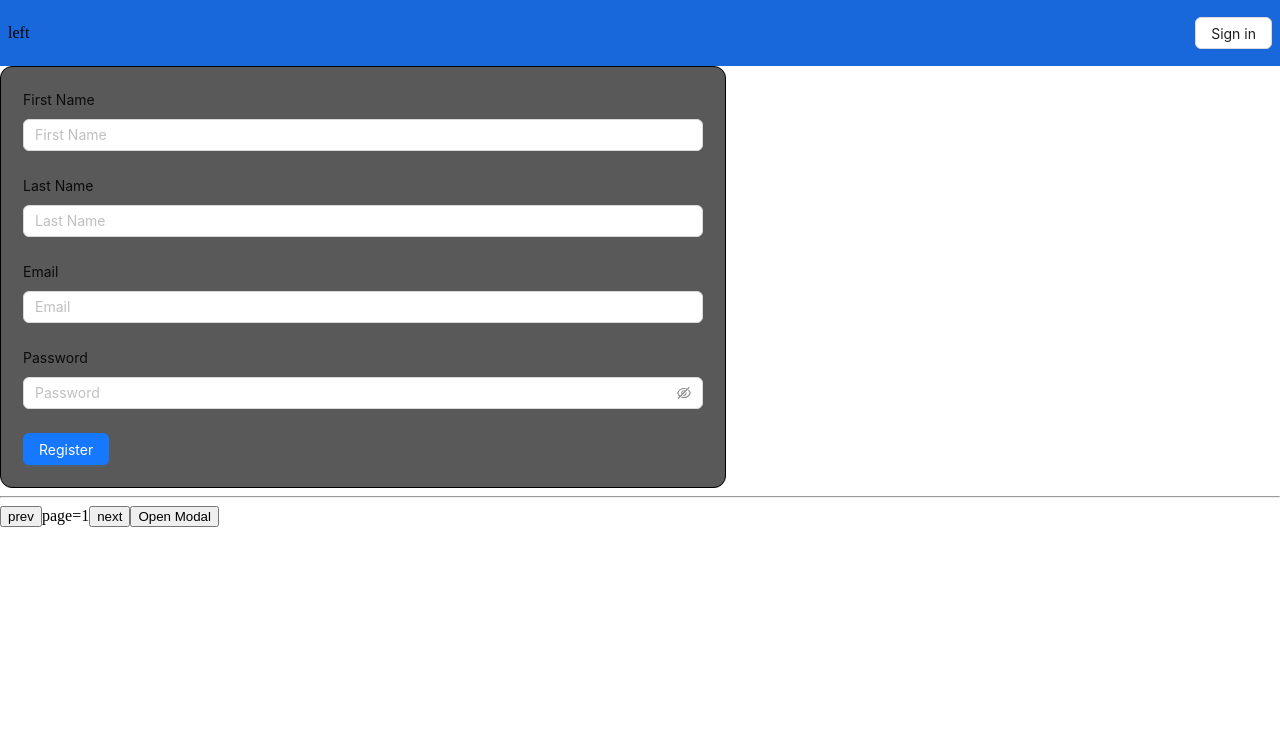
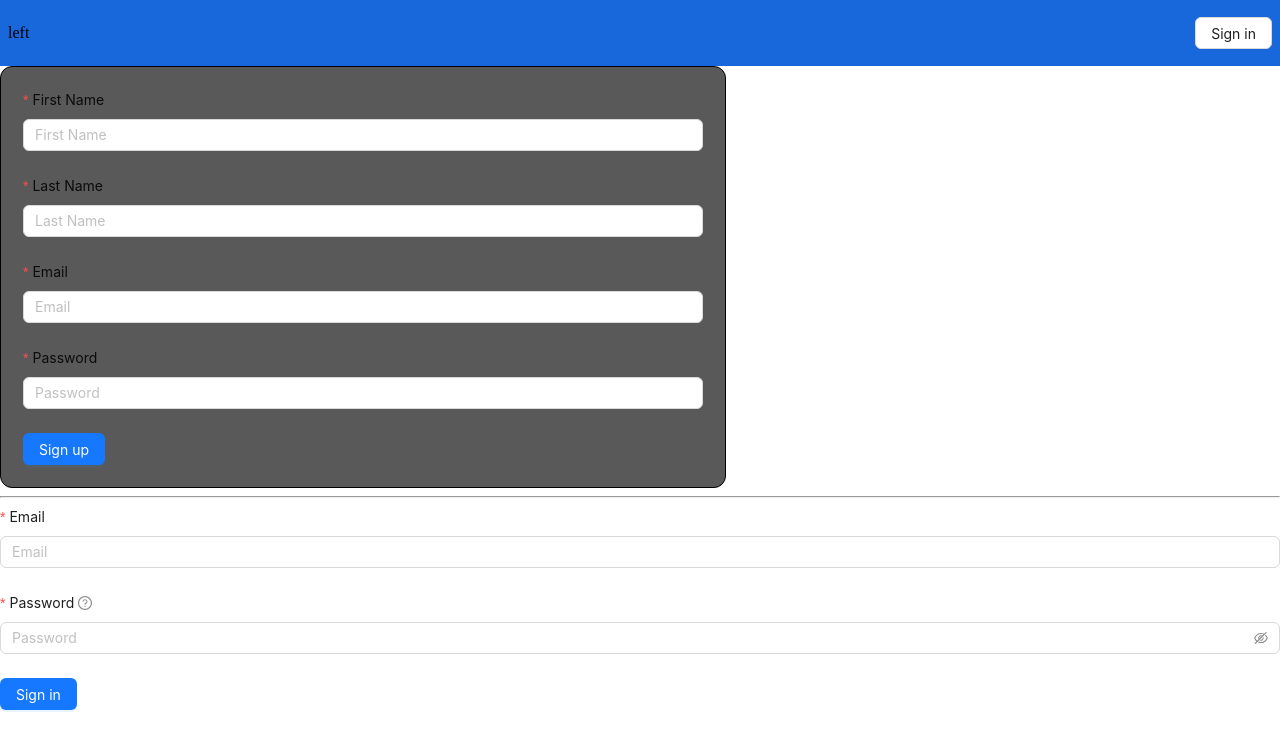
Before and after one commit to arman-g027/Jira, a React (Create React App) app: page / in a window 1280 px wide. Shown: the top 750 px of the page. Built offline with nearby package versions, Linux system fonts and the light colour scheme; no server answers.

Commit message:
fixed code in login and register now with fucntions

```diff
--- /dev/null
+++ b/src/core/utils/constants.js
@@ -0,0 +1 @@
+export const regexpValidation = /^(?=.*[0-9])(?=.*[!@#$%^&*])[a-zA-Z0-9!@#$%^&*]{6,16}$/;
--- a/src/pages/login/index.js
+++ b/src/pages/login/index.js
@@ -1,49 +1,70 @@
-import { useState, useEffect } from 'react';
+import { useState } from 'react';
+import { Form, Input, Button } from 'antd';
+
+import { signInWithEmailAndPassword } from 'firebase/auth';
+import { auth } from '../../services/firebase';
+import { regexpValidation } from '../../core/utils/constants';
 
 const Login = () => {
+    const [loading, setLoading] = useState(false);
 
-    const [page, setPage] = useState(1);
-    const [resultCount, setResultCount] = useState(10);
-    const [showModal, setShowModal] = useState(false) ;
+    const [form] = Form.useForm();
 
-    useEffect(() => {
-        fetch(`https://randomuser.me/api/?page=${page}&results=10&seed=abc`)
-            .then((resp) => {
-                return resp.json();
-            }).then((data) => {
-                console.log(data);
-            })
-    }, [page]);
+    const handleLogin = async values => {
+        setLoading(true);
+        try {
+            const { email, password } = values;
+            const response = await signInWithEmailAndPassword(auth, email, password);
+            form.resetFields();
 
-    const handleChangePagination = value => {
-        setPage(value === 'next' ? page + 1 : page - 1)
+        } catch (error) {
+            console.log(error)
+        } finally {
+            setLoading(false);
+        }
     };
 
     return (
         <div>
-            <button onClick={() => handleChangePagination('prev')}>
-                prev
-            </button>
+            <Form layout="vertical" form={form} onFinish={handleLogin}>
+                <Form.Item
+                    label="Email"
+                    name="email"
+                    rules={[
+                        {
+                            required: true,
+                            message: "Please input you'r email!"
+                        }
+                    ]}
+                >
+                    <Input type="email" placeholder="Email" />
+                </Form.Item>
 
-            <span>page={page}</span>
+                <Form.Item
+                    label="Password"
+                    name="password"
+                    tooltip='text'
+                    rules={[
+                        {
+                            required: true,
+                            message: "Please input you'r password!"
+                        },
+                        {
+                            pattern: regexpValidation,
+                            message: 'Wrong password'
+                        }
+                    ]}
+                >
+                    <Input.Password placeholder="Password" />
+                </Form.Item>
 
-            <button onClick={() => handleChangePagination('next')}>
-                next
-            </button>
+                <Button type="primary" htmlType="submit" loading={loading}>
+                    Sign in
+                </Button>
+            </Form>
+        </div>
+    )
+}
 
-            <button onClick={() => setShowModal(!showModal)}>
-                {showModal ? 'Close Modal' : 'Open Modal'}
-            </button>
-
-            {
-                showModal && (
-                    <div>
-                        <h2>Modal</h2>
-                    </div>
-                )
-            }
-        </div >
-    )
-};
 
 export default Login;
--- a/src/pages/register/index.js
+++ b/src/pages/register/index.js
@@ -1,79 +1,100 @@
-import React from "react";
+import React, { useState } from "react";
 import { createUserWithEmailAndPassword } from "firebase/auth";
-import { auth } from '../../services/firebase';
 
 import { Form, Button, Input, notification } from 'antd'
+import { auth } from '../../services/firebase';
+import { regexpValidation } from "../../core/utils/constants";
+
 import './index.css';
 
-class Register extends React.Component {
 
-    constructor() {
-        super();
-        this.state = {
-            firstName: '',
-            lastName: '',
-            email: '',
-            password: '',
-            loading: false
-        };
-    }
+const Register = () => {
+    const [loading, setLoading] = useState(false);
 
-    handleChangeInput = e => {
-        const { name, value } = e.target;
-        this.setState({
-            [name]: value
-        });
-    }
+    const [form] = Form.useForm();
 
-    handleRegister = async e => {
-        e.preventDefault();
-        this.setState({
-            loading: true
-        });
-
-        const { email, password } = this.state;
-
+    const handleRegister = async values => {
+        setLoading(true);
+        const { email, password } = values;
         try {
-            await createUserWithEmailAndPassword(auth, email, password);
-        } catch {
-            notification.error({
-
-            })
+            await createUserWithEmailAndPassword(auth, email, password)
+        } catch (e) {
+            console.log(e);
         } finally {
-            this.setState({
-                loading: false
-            });
+            setLoading(false);
         }
     }
 
-    render() {
-        const { loading } = this.state;
-
     return (
         <div className="auth_container">
-                    <Form layout="vertical" onSubmit={this.handleRegister}>
+            <Form layout="vertical" form={form} onFinish={handleRegister}>
 
-                        <Form.Item label="First Name">
-                            <Input name="firstName" type="text" placeholder="First Name" onChange={this.handleChangeInput} />
+                <Form.Item
+                    label='First Name'
+                    name='firis_name'
+                    rules={[
+                        {
+                            required: true,
+                            message: "Please input you'r First Name!"
+                        }
+                    ]}
+                >
+                    <Input type="text" placeholder="First Name" />
                 </Form.Item>
 
-                        <Form.Item label='Last Name'>
-                            <Input name="lastName" type="text" placeholder="Last Name" onChange={this.handleChangeInput} />
+                <Form.Item
+                    label='Last Name'
+                    name='last_name'
+                    rules={[
+                        {
+                            required: true,
+                            message: "Please input you'r Last Name!"
+                        }
+                    ]}>
+                    <Input type="text" placeholder="Last Name" />
                 </Form.Item>
 
-                        <Form.Item label='Email'>
-                            <Input name="email" type="email" placeholder="Email" onChange={this.handleChangeInput} />
+                <Form.Item
+                    label='Email'
+                    name='email'
+                    rules={[
+                        {
+                            required: true,
+                            message: "Please input you'r email!"
+                        }
+                    ]}
+                >
+                    <Input type="email" placeholder="Email" />
                 </Form.Item>
 
-                        <Form.Item label='Password'>
-                            <Input.Password name="password" type="password" placeholder="Password" onChange={this.handleChangeInput} />
+                <Form.Item
+                    label='Password'
+                    name='password'
+                    rules={[
+                        {
+                            required: true,
+                            message: "Please input you'r password!"
+                        },
+                        {
+                            pattern: regexpValidation,
+                            message: 'Wrong password'
+                        }
+                    ]}
+                >
+                    <Input type="password" placeholder="Password" />
                 </Form.Item>
 
-                        <Button onClick={this.handleRegister} type="primary" loading={loading}>Register</Button>
+                <Button type="primary" htmlType="submit" loading={loading}>
+                    Sign up
+                </Button>
+
             </Form>
         </div>
-        );
-    }
+    )
+
+
 }
 
+
+
 export default Register;
```
Lines whose indentation alone changed are shown as unchanged.
